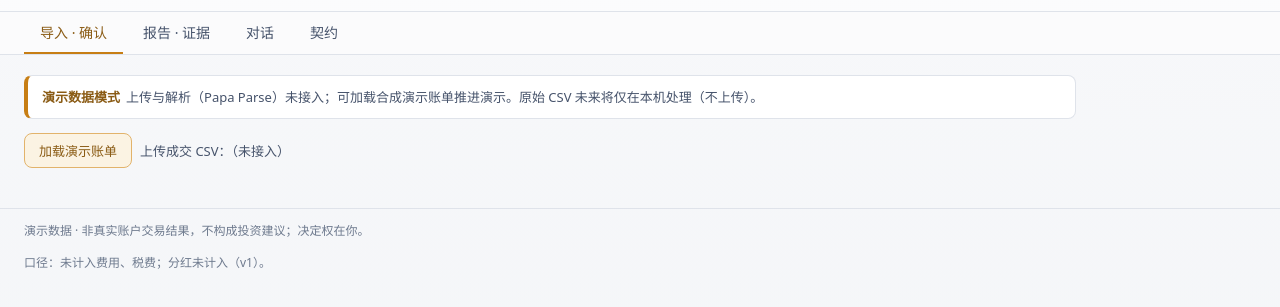
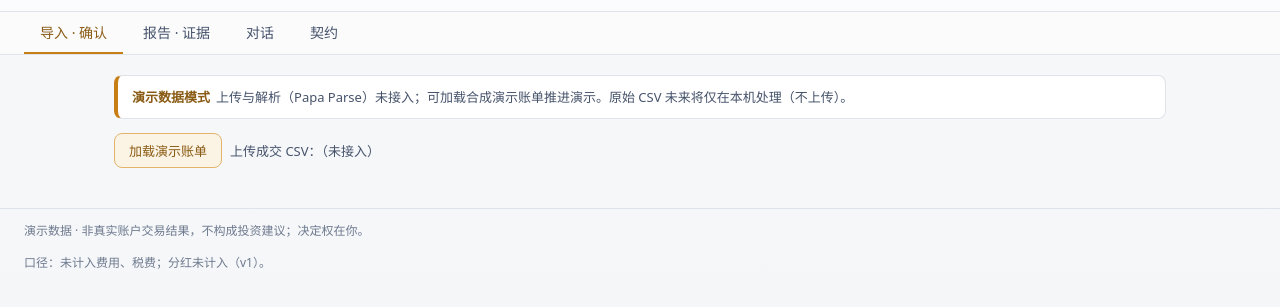
Before and after one commit to changer-collab/TimingMirror, a website with bundled scripts: page index.html in a window 1280 px wide. Shown: the part 43-350 px from the top of the page. Built offline with nearby package versions, Linux system fonts and the light colour scheme.

Commit message:
fix: .view 增加水平自动边距，四页主视图宽屏居中
宽屏下主视图容器贴左，缺乏水平自动边距；
为 .view 增加 margin: 0 auto，保持最大宽度与全宽外壳不变。

```diff
--- a/src/ui/styles.css
+++ b/src/ui/styles.css
@@ -26,7 +26,7 @@ body {
 .tab { display: block; padding: 10px 16px; color: var(--dim); text-decoration: none; font-size: 14px; border-bottom: 2px solid transparent; }
 .tab:hover { color: var(--cream); }
 .tab.active { color: var(--amber-ink); border-bottom-color: var(--amber); }
-.view { padding: 20px 24px 40px; max-width: 1100px; }
+.view { padding: 20px 24px 40px; max-width: 1100px; margin: 0 auto; }
 .stack { display: flex; flex-direction: column; gap: 14px; }
 .row { display: flex; gap: 8px; align-items: center; flex-wrap: wrap; }
 .banner { border: 1px solid var(--line); border-left: 4px solid var(--amber); border-radius: 8px; background: var(--panel); padding: 10px 14px; font-size: 13px; color: var(--dim); line-height: 1.7; }
```
